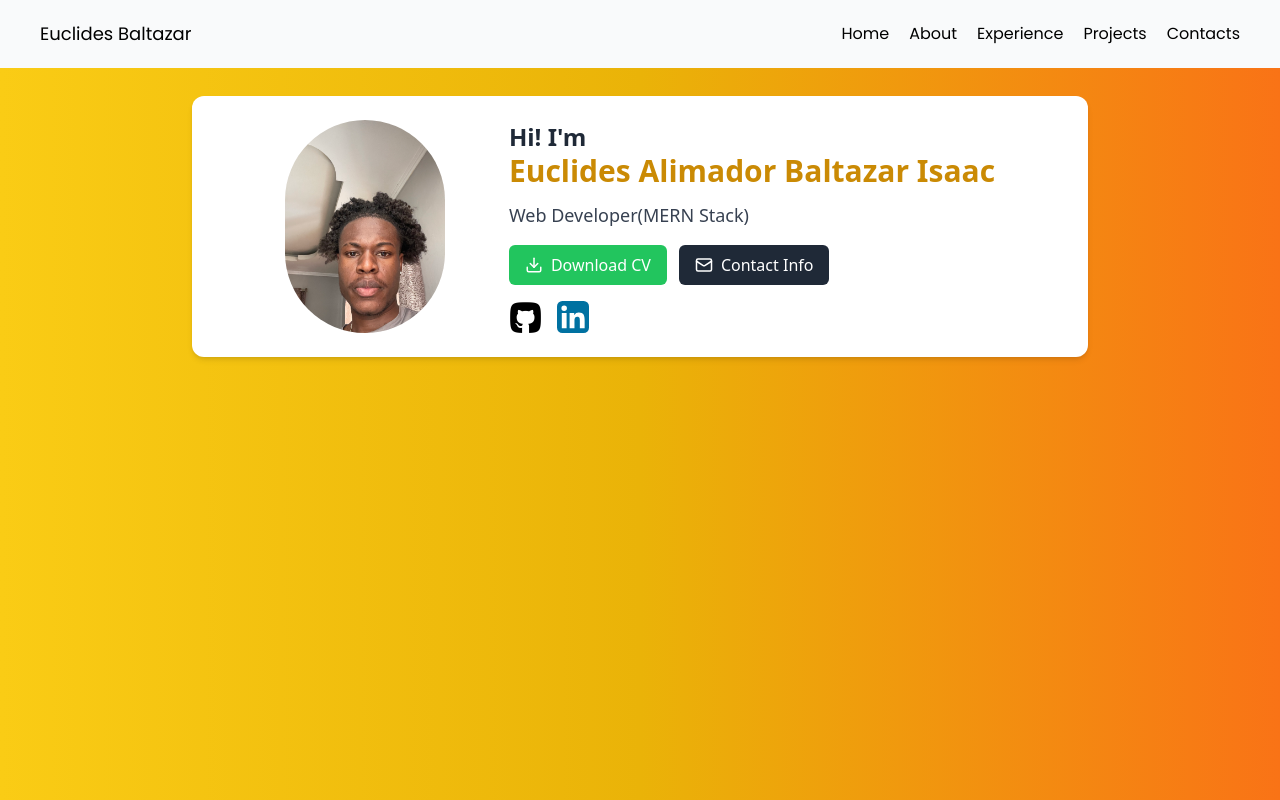
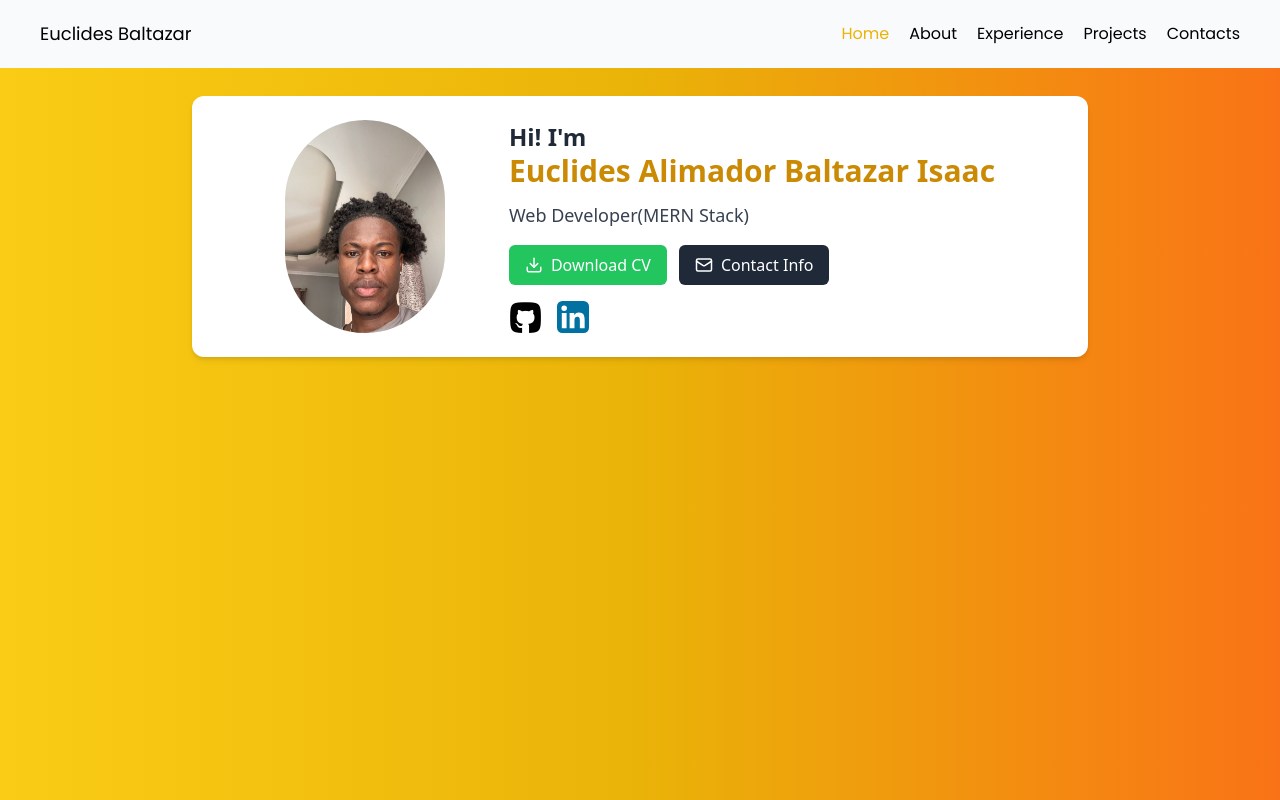
Before and after one commit to TheRealCocky/meu-portfolio-react, a React (Vite) app: page / in a window 1280 px wide. Built offline with nearby package versions, Linux system fonts and the light colour scheme.

Commit message:
feat: add Vercel Analytics and update Navbar links

```diff
--- a/package.json
+++ b/package.json
@@ -10,6 +10,7 @@
     "preview": "vite preview"
   },
   "dependencies": {
+    "@vercel/analytics": "^1.5.0",
     "lucide-react": "^0.510.0",
     "react": "^19.1.0",
     "react-dom": "^19.1.0",
--- a/src/App.jsx
+++ b/src/App.jsx
@@ -6,7 +6,7 @@ import Experience from "./components/Experience.jsx";
 import Projects from "./components/Projects.jsx";
 import Contact from "./components/Contact.jsx";
 import Navbar from "./components/Navbar.jsx";
-import { Analytics } from "@vercel/analytics/react"; // <-- CORRETO para React
+import { Analytics } from "@vercel/analytics/react"// <-- CORRETO para React
 
 function App() {
     return (
--- a/src/components/Navbar.jsx
+++ b/src/components/Navbar.jsx
@@ -1,5 +1,5 @@
 import React, { useState } from 'react';
-import { Link } from 'react-router-dom';
+import { NavLink } from 'react-router-dom';
 import { HiMenuAlt3, HiOutlineX } from 'react-icons/hi'; // Ícones do Heroicons
 
 const Navbar = () => {
@@ -35,13 +35,17 @@ const Navbar = () => {
                 {/* Menu Desktop */}
                 <div className="hidden sm:flex gap-5">
   {navLinks.map((link) => (
-                        <Link
+    <NavLink
       key={link.to}
       to={link.to}
-                            className="hover:text-yellow-500 transition"
+      className={({ isActive }) =>
+        isActive
+          ? "text-yellow-500 transition"
+          : "hover:text-yellow-500 transition"
+      }
     >
       {link.label}
-                        </Link>
+    </NavLink>
   ))}
 </div>
             </div>
@@ -50,14 +54,18 @@ const Navbar = () => {
             {isOpen && (
                 <div className="sm:hidden absolute top-full left-0 w-full bg-gray-50 flex flex-col items-center gap-4 py-4 z-50 shadow-md">
                     {navLinks.map((link) => (
-                        <Link
+                       <NavLink
                        key={link.to}
                        to={link.to}
                        onClick={closeMenu}
-                            className="w-full text-center hover:text-yellow-500 transition"
+                       className={({ isActive }) =>
+                         isActive
+                           ? "w-full text-center text-yellow-500 transition"
+                           : "w-full text-center hover:text-yellow-500 transition"
+                       }
                      >
                        {link.label}
-                        </Link>
+                     </NavLink>
                     ))}
                 </div>
             )}
```
Also changed, not shown: 1 other file (tests, documents, lock files or other folders). Lines whose indentation alone changed are shown as unchanged.
